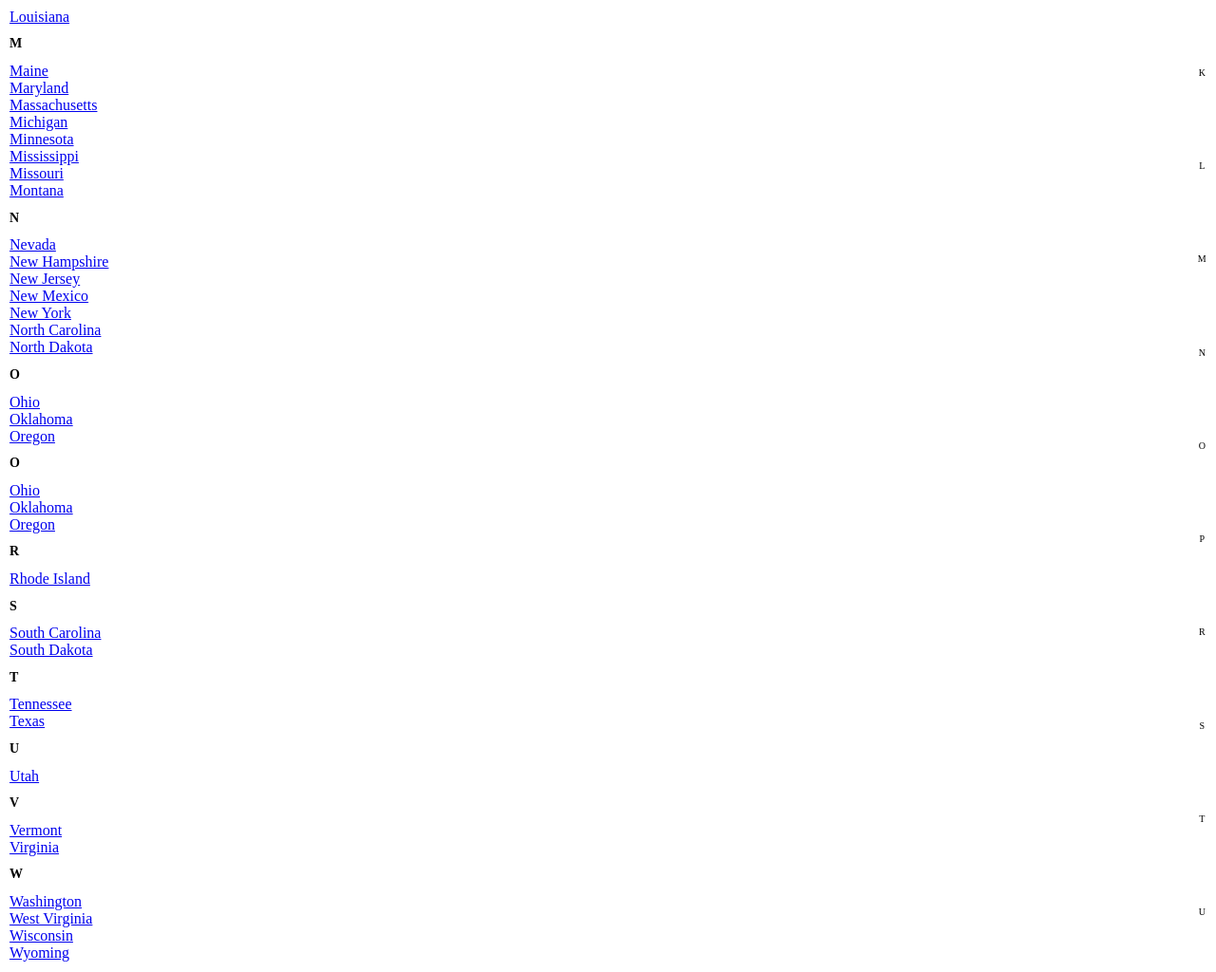
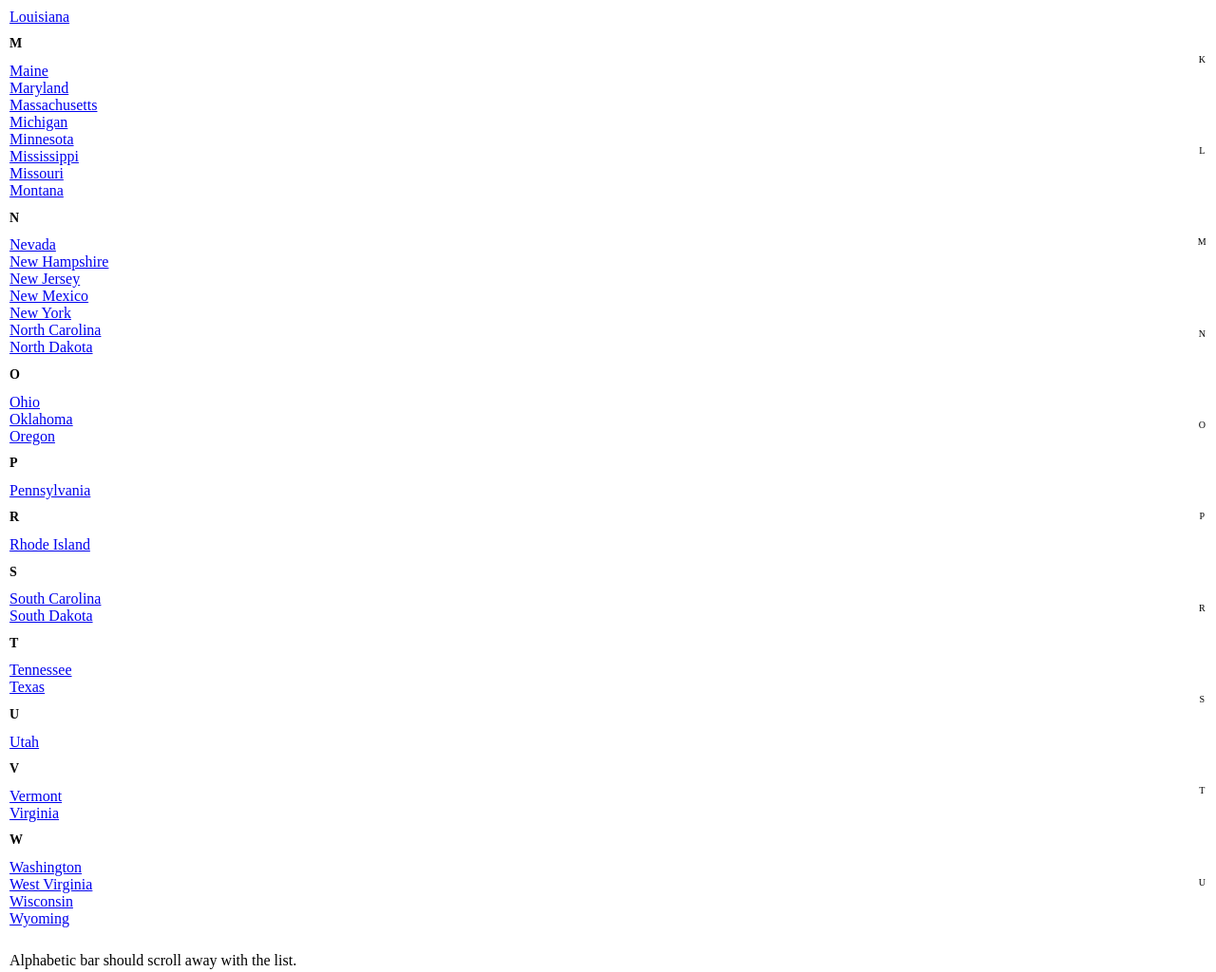
Before and after one commit to mobify/tozee, a website: page index.html in a window 1280 px wide. Shown: the part 784-1808 px from the top of the page at 95% size. Drawn offline with nearby package versions, Linux system fonts and the light colour scheme.

Commit message:
Fixed Android and iOS6 support

```diff
--- a/index.html
+++ b/index.html
@@ -105,10 +105,8 @@
                     <a href="#OR">Oregon</a>
                 </li>
                 <li data-tozee="p">
-                    <h2>O</h2>
-                    <a href="#OH">Ohio</a>
-                    <a href="#OK">Oklahoma</a>
-                    <a href="#OR">Oregon</a>
+                    <h2>P</h2>
+                    <a href="#PA">Pennsylvania</a>
                 </li>
                 <li data-tozee="r">
                     <h2>R</h2>
--- a/src/tozee.css
+++ b/src/tozee.css
@@ -1,6 +1,11 @@
 .m-tozee {
     position: relative;
     overflow: hidden;
+
+    /*-webkit-transform: translateZ(0);
+    transform: translateZ(0);*/
+
+    -webkit-bacface-visibility: hidden;
 }
 .m-tozee__list {
     margin-right: 20px;
@@ -9,20 +14,10 @@
     display: block;
 }
 .m-tozee__bar {
-    transform: translateZ(0);
-    -webkit-transform: translateZ(0);
-
     position: absolute;
     top: 0;
     right: 0;
     z-index: 10;
-
-    display: -webkit-box;
-    display: -webkit-flex;
-    display: flex;
-
-    flex-direction: column;
-    -webkit-flex-direction: column;
 
     margin: 0;
     padding: $margin 0;
@@ -31,7 +26,8 @@
     line-height: 1;
     text-transform: uppercase;
 
-    -webkit-backface-visibility: hidden;
+    -webkit-tap-highlight-color: rgba(0,0,0,0);
+    -webkit-tap-highlight-color: transparent; /* For some Androids */
 }
 .m-tozee__bar.m--stick {
     position: fixed;
@@ -40,18 +36,25 @@
 }
 
 .m-tozee__letter {
+
     display: -webkit-box;
+    display: -moz-box;
+    display: -ms-flexbox;
     display: -webkit-flex;
     display: flex;
 
-    flex: 1 auto;
-    -webkit-flex: 1 auto;
+     -webkit-box-flex: 1;
+    -moz-box-flex: 1;
+    -webkit-flex: 1;
+    -ms-flex: 1;
+    flex: 1;
 
+    -webkit-align-items: center;
     align-items: center;
-    -webkit-align-items: center;
 
+    -webkit-justify-content: center;
     justify-content: center;
-    -webkit-justify-content: center;
+
 
     margin: 0;
     padding: 0 10px;
--- a/src/tozee.js
+++ b/src/tozee.js
@@ -87,11 +87,15 @@
                 barHTML += '<li class="' + self._getClass('letter') + '"  data-tozee="' + letter + '">' + letter + '</li>';
             });
 
-
             barHTML += '</ul>';
 
             this.$bar = $(barHTML);
             this.$bar.appendTo(this.$element);
+
+            var $barLetters = this.$bar.find('.' + this._getClass('letter'));
+            $barLetters.css({
+                height: (100 / $barLetters.length) + '%'
+            });
         };
 
 
@@ -139,6 +143,7 @@
         };
 
         Tozee.prototype._scrollHandler = function() {
+            var self = this;
             var top = window.pageYOffset;
             var limits = this._getLimits();
             var stickyClass = this._getClass('sticky');
@@ -151,19 +156,22 @@
                 this.$bar
                     .removeClass(stickyClass)
                     .css({
-                        top: 0
+                        top: 0,
+                        bottom: 'auto'
                     });
             } else if (top > limits.bottom && limits.bottom > limits.top) {
                 this.$bar
                     .removeClass(stickyClass)
                     .css({
-                        top: limits.bottom - limits.top
+                        top: 'auto',
+                        bottom: 0
                     });
             } else {
                 this.$bar
                     .addClass(stickyClass)
                     .css({
-                        top: 0
+                        top: 0,
+                        bottom: 0
                     });
             }
         };
```
Also changed, not shown: README.md, build/tozee.css, build/tozee.js, build/tozee.min.css, build/tozee.min.js, 1 other file.
